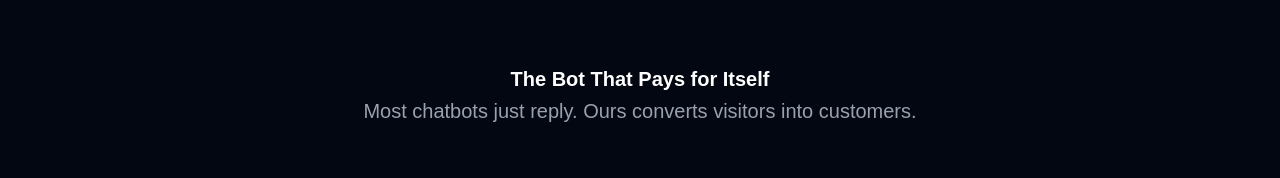
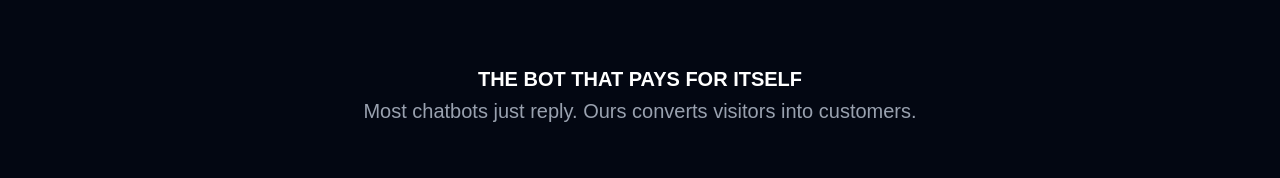
Before and after one commit to snapcartgo/ai-chatbot-saas, a Next.js app: page / in a window 1280 px wide. Shown: the part 886-1064 px from the top of the page. Built offline with nearby package versions, Linux system fonts and the light colour scheme; no server answers; the database is empty.

Commit message:
updated landing

```diff
--- a/app/page.tsx
+++ b/app/page.tsx
@@ -118,7 +118,7 @@ export default function HomeClient() {
       {/* 🔥 USP */}
       <div className="text-center pb-12 md:pb-20 px-4">
         <p className="text-base md:text-xl font-semibold leading-relaxed">
-          The Bot That Pays for Itself
+          THE BOT THAT PAYS FOR ITSELF
           <br />
           <span className="text-gray-400 font-normal">
             Most chatbots just reply. Ours converts visitors into customers.
```
